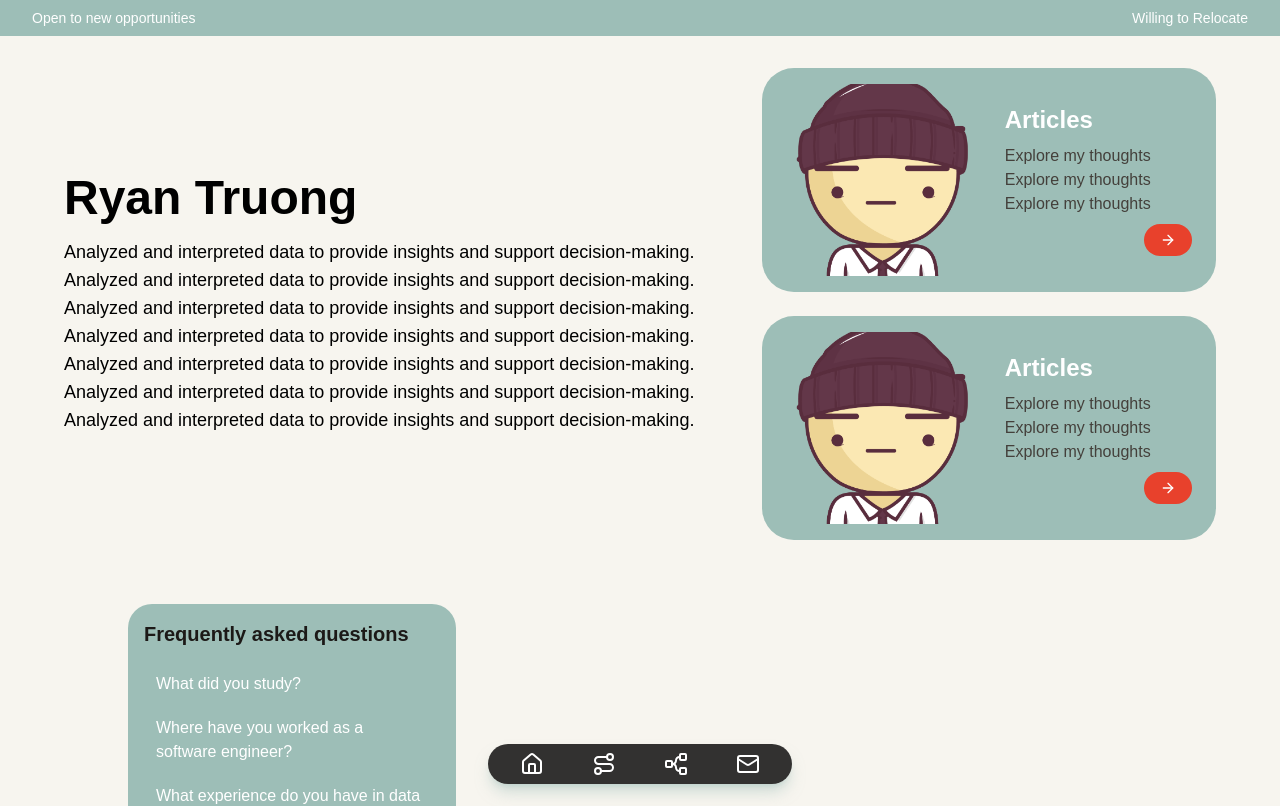
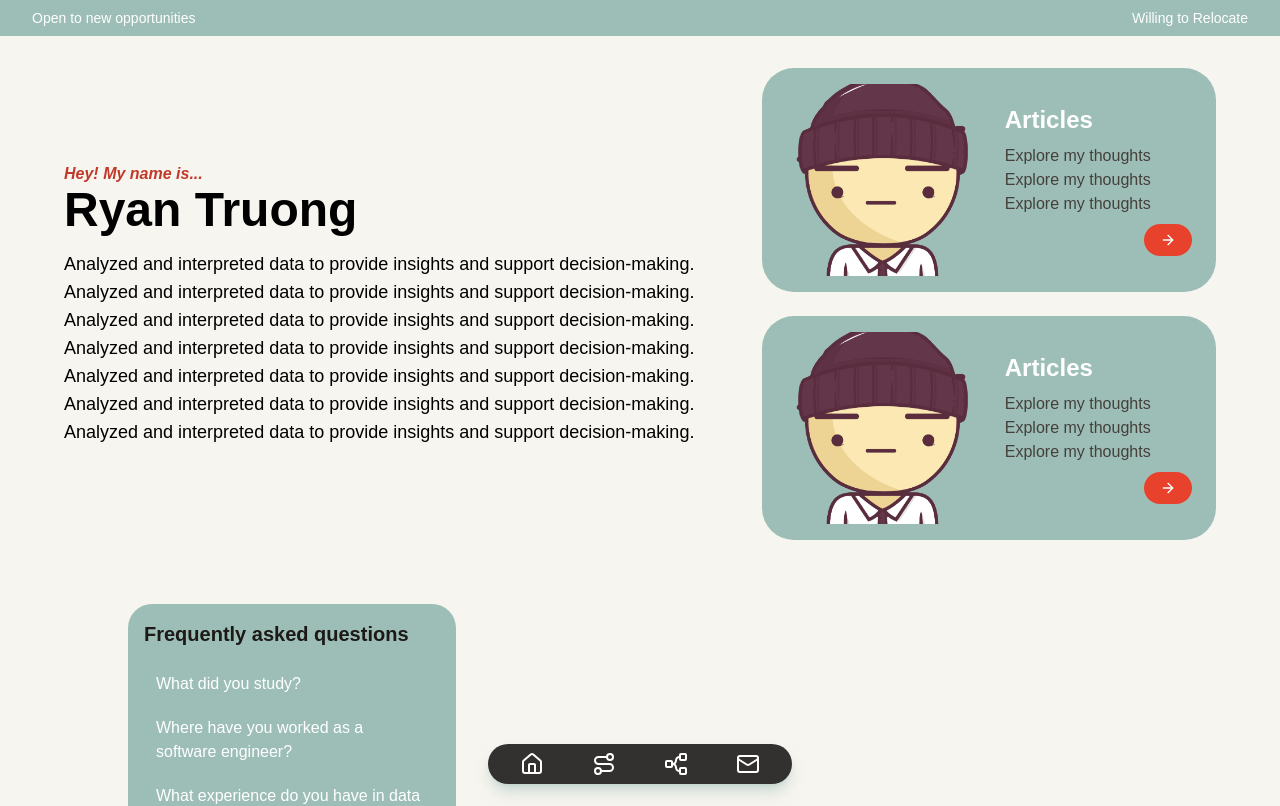
Before and after one commit to ryanctruong/personal-website, a React (Vite) app in the folder client/: page / in a window 1280 px wide. Shown: the top 806 px of the page. Built offline with nearby package versions, Linux system fonts and the light colour scheme; no server answers.

Commit message:
add hey tag to about component

```diff
--- a/client/src/pages/About/About.tsx
+++ b/client/src/pages/About/About.tsx
@@ -9,7 +9,10 @@ const About = () => {
         <section id="#" className="flex flex-col flex-1 justify-center items-center p-4 gap-12 pt-2">
             <div className="grid grid-cols-1 md:grid-cols-2 md:grid-cols-[3fr_2fr] gap-4 flex-1 w-full rounded-2xl p-4">
                 <div className="flex flex-col gap-4 text-left justify-center">
-                    <p className="text-5xl font-bold">Ryan Truong</p>
+                    <div>
+                        <p className="font-semibold text-[#C0392B] italic">Hey! My name is...</p>
+                        <p className="text-5xl font-bold">Ryan Truong</p>
+                    </div>
                     <p className="text-lg">Analyzed and interpreted data to provide insights and support decision-making. Analyzed and interpreted data to provide insights and support decision-making. Analyzed and interpreted data to provide insights and support decision-making. Analyzed and interpreted data to provide insights and support decision-making. Analyzed and interpreted data to provide insights and support decision-making. Analyzed and interpreted data to provide insights and support decision-making. Analyzed and interpreted data to provide insights and support decision-making.</p>
                 </div>
                 <div className="grid grid-row-1 md:grid-rows-2 gap-6 gap-4 justify-evenly">
```
